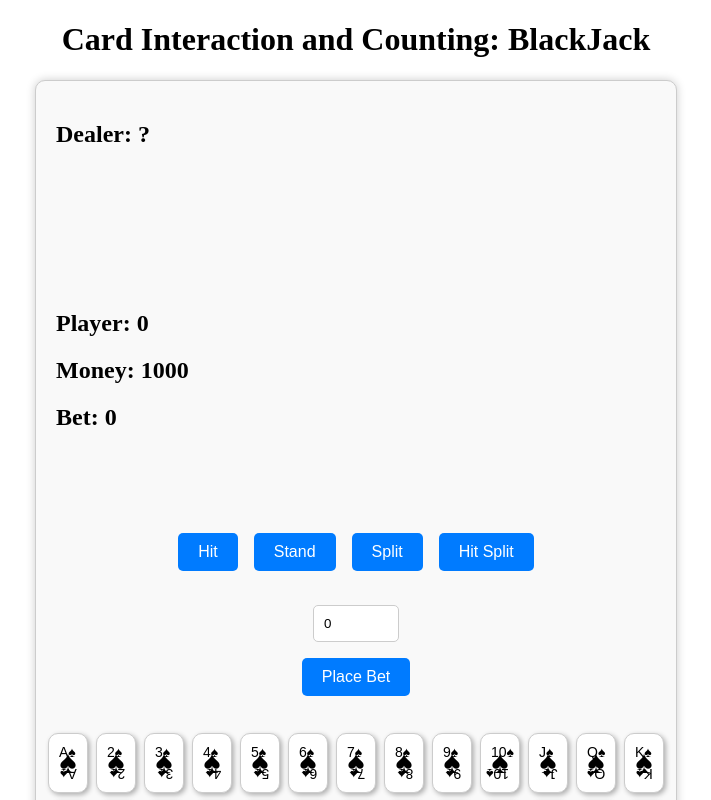
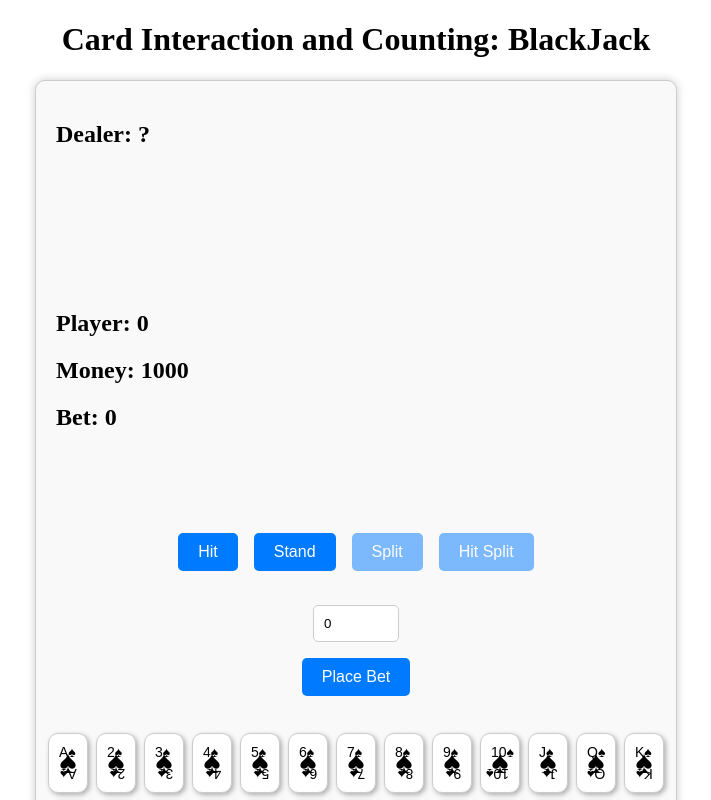
Before and after one commit to lukelin15/CardCounting, a SvelteKit app: page / in a window 1280 px wide. Shown: the top 800 px of the page, without its empty margins (284-995 px from the left). Built offline with nearby package versions, Linux system fonts and the light colour scheme.

Commit message:
finished split function but UI looks bad when split

```diff
--- a/src/components/Blackjack.svelte
+++ b/src/components/Blackjack.svelte
@@ -31,6 +31,7 @@
   let error = '';
   let betPlaced = false;
   let haveSplit = false;
+  let cansplit = false;
 
   // only display overlay after animations
   // equations gets amount of extra cards dealt
@@ -60,6 +61,7 @@
   }
 
   function hit() {
+    cansplit = false;
     if (!gameOver && hasStarted) {
       playerHand = deal(playerHand);
       if (calculateHand(playerHand) > 21) {
@@ -78,9 +80,15 @@
   }
 
   function canSplit() {
+    // if (playerHand.length === 2) {
+    //   let card1Value = playerHand[0][0];
+    //   let card2Value = playerHand[1][0];
+    //   return card1Value === card2Value;
+    // }
+    // return false;
     // console.log(playerHand);
-    // return playerHand.length === 2;
-    return playerHand.length === 2 && playerHand[0][0] === playerHand[1][0] && playerMoney >= betAmount;
+    return playerHand.length === 2;
+    // return playerHand.length === 2 && playerHand[0][0] === playerHand[1][0] && playerMoney >= betAmount;
   }
 
   function split() {
@@ -115,6 +123,7 @@
     dealerHand = []
     betPlaced = false;
     haveSplit = false;
+    cansplit = false;
 
     setTimeout(() => {
       playerHand = deal([]);
@@ -123,6 +132,10 @@
       dealerHand = deal(dealerHand);
 
       playerHand = ['A♠', 'A♣'];
+
+      if (canSplit()) {
+        cansplit = true;
+      }
     }, 250);
   }
 
@@ -260,14 +273,8 @@
   <div id="controls">
     <button on:click={hit}>Hit</button>
     <button on:click={stand}>Stand</button>
-    <!-- <button
-      on:click={split}
-      class:disabled={!canSplit()}
-    >
-      Split
-    </button> -->
-    <button on:click={split} disabled={!canSplit()}>Split</button>
-    <button on:click={hitSplit}>Hit Split</button>
+    <button on:click={split} class:disabled={!cansplit}>Split</button>
+    <button on:click={hitSplit} class:disabled={!haveSplit}>Hit Split</button>
   </div>
 
   <div id="betting">
```
